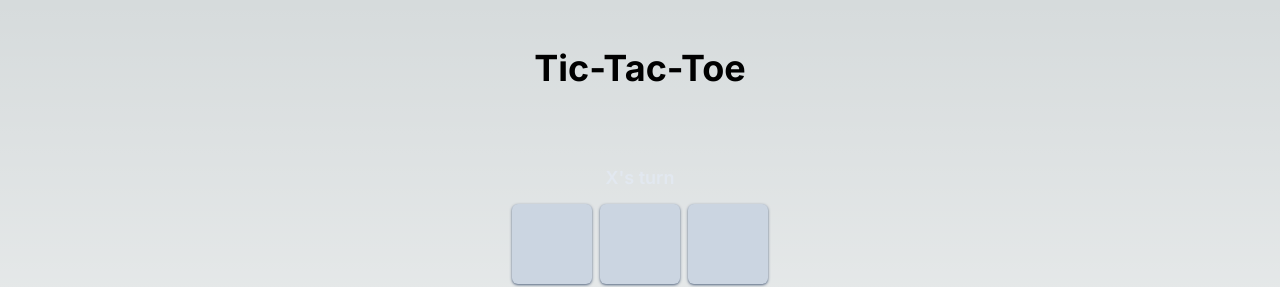
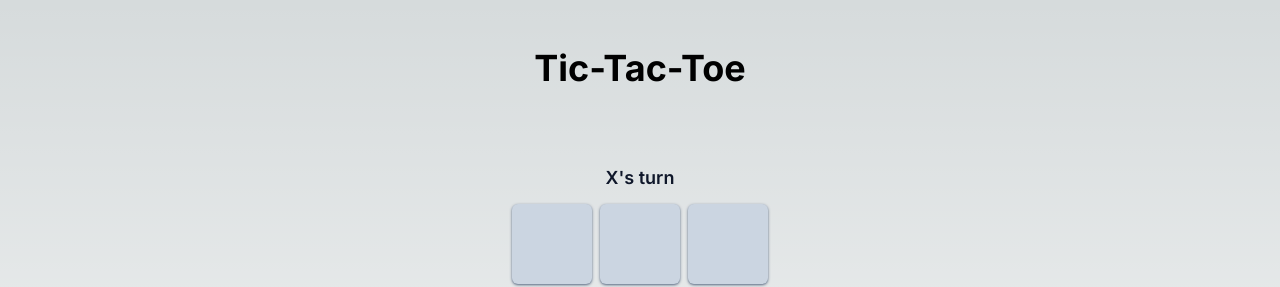
Before and after one commit to Xeven777/tictactoe-nextjs, a Next.js app: page / in a window 1280 px wide. Shown: the top 287 px of the page. Built offline with nearby package versions, Linux system fonts and the light colour scheme.

Commit message:
Update Box.tsx

```diff
--- a/src/app/components/Box.tsx
+++ b/src/app/components/Box.tsx
@@ -64,7 +64,7 @@ const Box = () => {
   } else message = `${winner} wins!`;
   return (
     <div className="p-2 flex flex-col">
-      <div className="my-3 text-center text-lg font-semibold text-slate-200">
+      <div className="my-3 text-center text-lg font-semibold text-slate-900 dark:text-slate-200">
         {message}
       </div>
 
```
